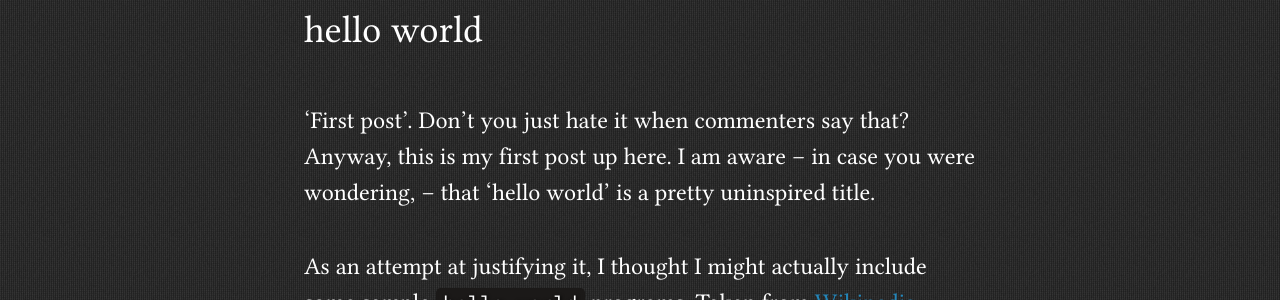
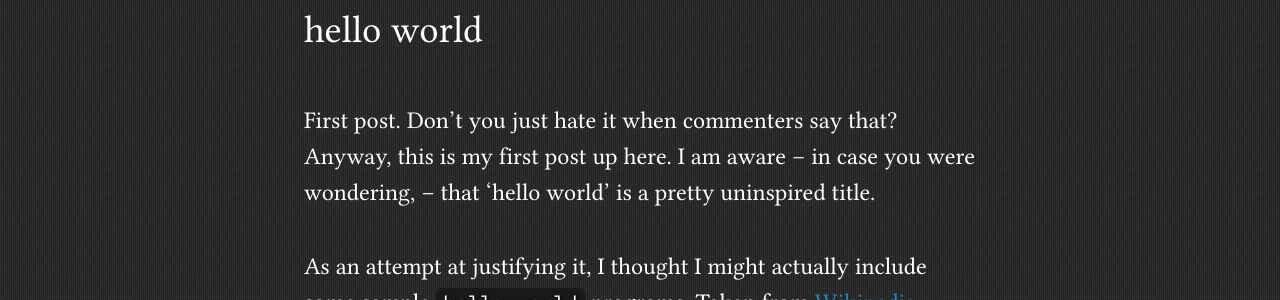
Before and after one commit to dmrutherford/dmrutherford.github.io, a Jekyll site: the page built from _posts/2013-02-01-hello-world.md, in a window 1280 px wide and 900 px high. Shown: the part 222-522 px from the top of the window. Built offline with Jekyll 4.4.1, drawn with Linux system fonts in a browser that asks for light colours.

````diff
--- a/_posts/2013-02-01-hello-world.md
+++ b/_posts/2013-02-01-hello-world.md
@@ -5,7 +5,7 @@ description: First post.
 ---
 
 
-<q>First post</q>. Don&rsquo;t you just hate it when commenters say that?
+First post. Don&rsquo;t you just hate it when commenters say that?
 Anyway, this is my first post up here. I am aware -- in case you were wondering,
 -- that <cite class="subpart">hello world</cite> is a pretty uninspired title.
 
@@ -18,12 +18,12 @@ not like I know how to write most of these myself&hellip;
 C
 -
 
-```c
+~~~c
 main()
  {
         printf("hello, world");
  }
-```
+~~~
 
 
 <abbr class="acronym">HTML</abbr>
````
